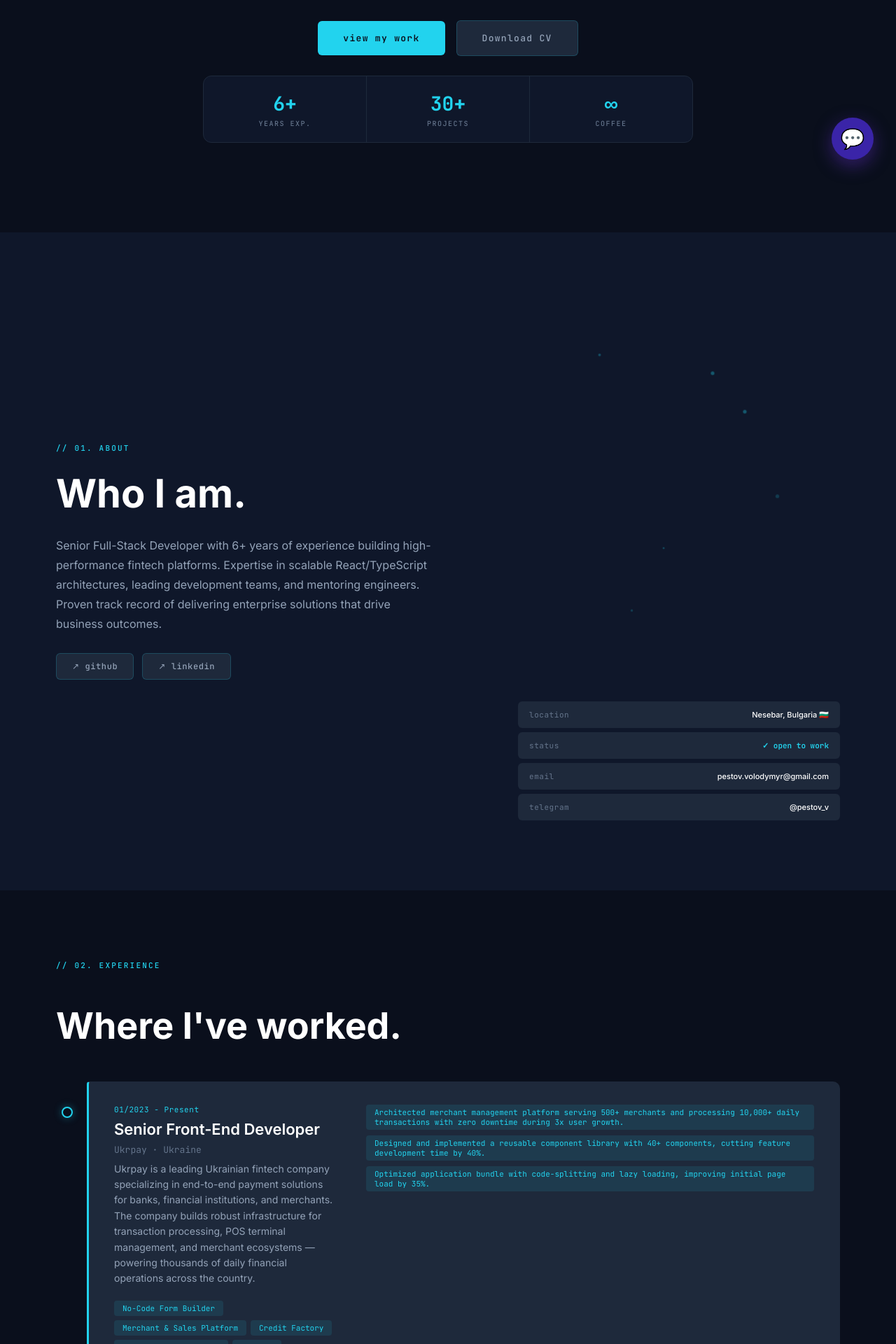
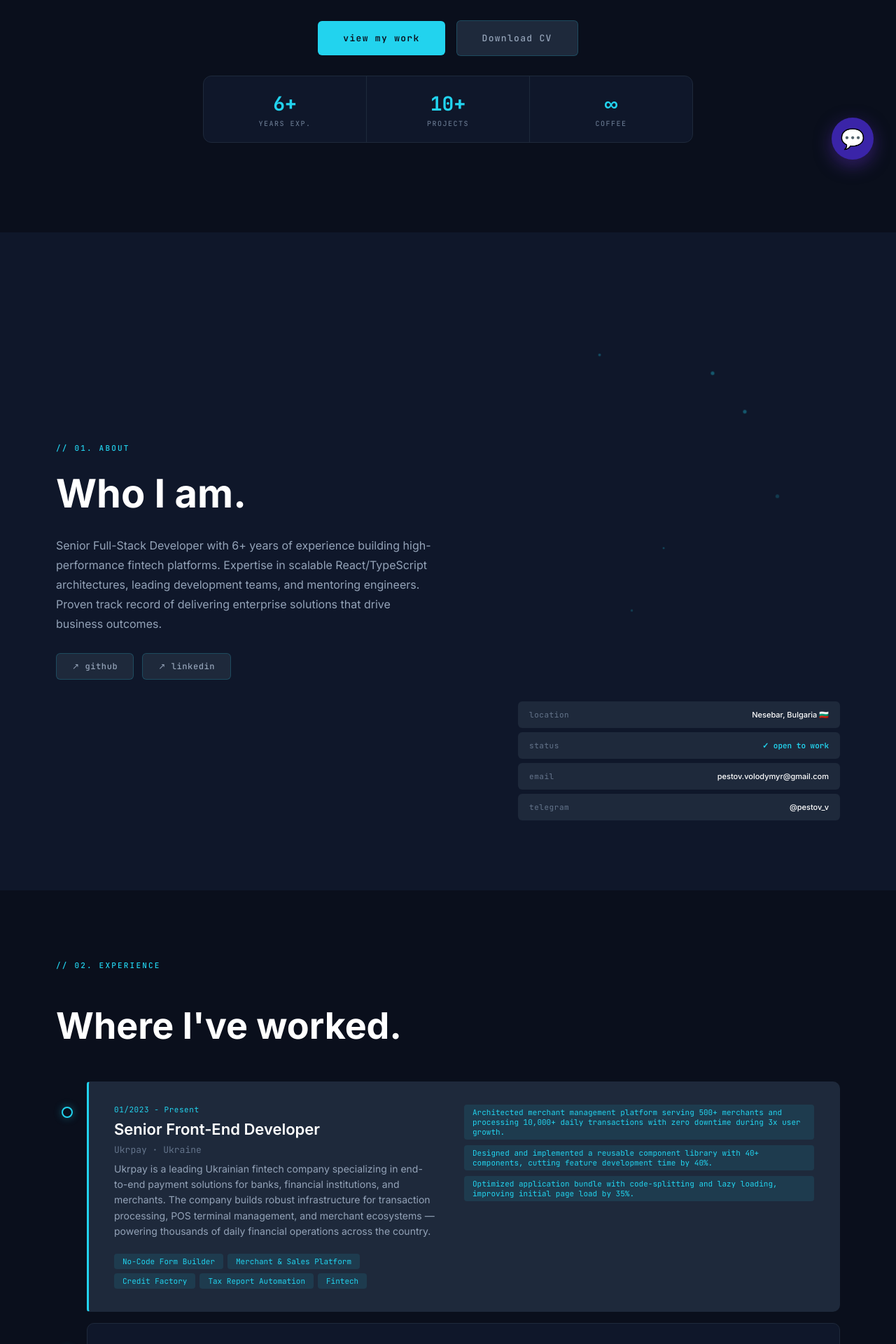
Before and after one commit to pestov-v/portfolio, a Next.js app: page / in a window 1280 px wide. Shown: the part 540-2460 px from the top of the page at 70% size. Built offline with nearby package versions, Linux system fonts and the light colour scheme; a web font is replaced by a local one.

Commit message:
fix: projects numbers

```diff
--- a/src/components/Experience/ExperienceItem/ExperienceItem.module.scss
+++ b/src/components/Experience/ExperienceItem/ExperienceItem.module.scss
@@ -70,7 +70,7 @@
   align-items: flex-end;
   gap: 8px;
   flex-shrink: 0;
-  max-width: 40rem;
+  max-width: 50%;
 
   @media (max-width: 1023px) {
     flex-direction: row;
--- a/src/components/Header/Header.tsx
+++ b/src/components/Header/Header.tsx
@@ -125,7 +125,7 @@ export const Header: NextPage = () => {
         </div>
         <div className={style.statDivider} aria-hidden="true" />
         <div className={style.statItem}>
-          <span className={style.statNumber}>30+</span>
+          <span className={style.statNumber}>10+</span>
           <span className={style.statLabel}>PROJECTS</span>
         </div>
         <div className={style.statDivider} aria-hidden="true" />
```
